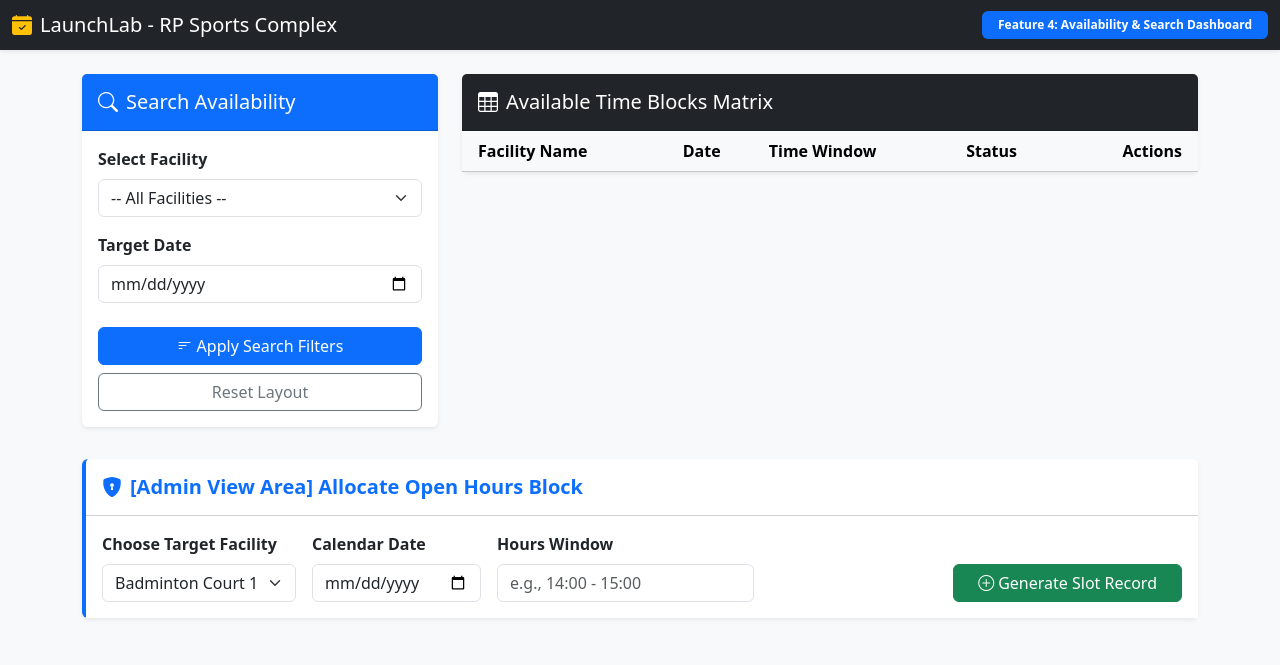
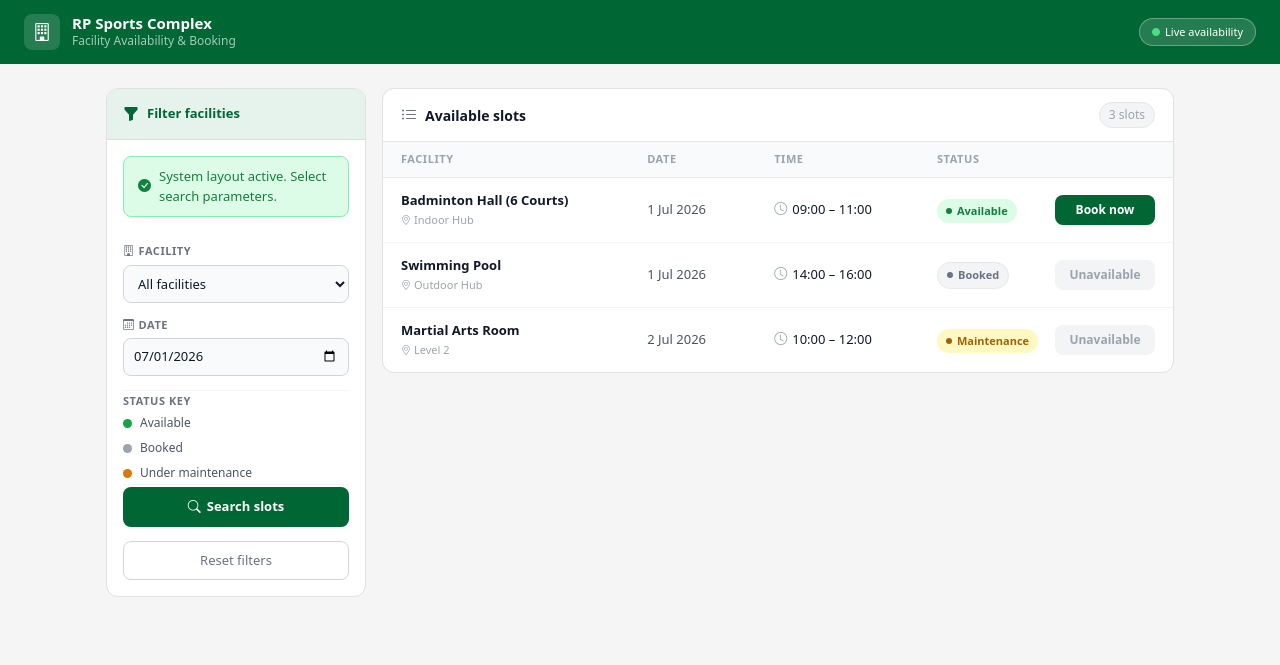
Before and after one commit to WeiXiangWee/C270-DevOps-Team5, a Node server app: page /availability in a window 1280 px wide. Shown: the top 665 px of the page. Run offline with Node 20, Linux system fonts and the light colour scheme; lists and menus that the app fills with data are empty.

Commit message:
search v2 , updated with theme

```diff
--- a/views/search.ejs
+++ b/views/search.ejs
@@ -3,124 +3,350 @@
 <head>
   <meta charset="UTF-8">
   <meta name="viewport" content="width=device-width, initial-scale=1.0">
-    <title>RP Facility Availability & Search</title>
+  <title>Facility Availability – RP Sports Complex</title>
   <link href="https://cdn.jsdelivr.net/npm/bootstrap@5.3.3/dist/css/bootstrap.min.css" rel="stylesheet">
   <link href="https://cdn.jsdelivr.net/npm/bootstrap-icons@1.11.3/font/bootstrap-icons.min.css" rel="stylesheet">
+  <style>
+    :root {
+      --rp-green: #006633;
+      --rp-green-dark: #004d26;
+      --rp-green-pale: #e6f2ec;
+      --rp-green-mid: #cce5d6;
+    }
+
+    * { box-sizing: border-box; }
+    body { background: #f4f5f4; font-family: system-ui, -apple-system, sans-serif; }
+
+    /* ── Top bar ── */
+    .topbar {
+      background: var(--rp-green);
+      padding: 14px 24px;
+      display: flex;
+      align-items: center;
+      justify-content: space-between;
+    }
+    .topbar-left { display: flex; align-items: center; gap: 12px; }
+    .topbar-logo {
+      width: 36px; height: 36px; border-radius: 8px;
+      background: rgba(255,255,255,0.15);
+      display: flex; align-items: center; justify-content: center;
+    }
+    .topbar-logo i { color: #fff; font-size: 18px; }
+    .topbar-title { color: #fff; font-size: 15px; font-weight: 600; line-height: 1.2; }
+    .topbar-sub { color: rgba(255,255,255,0.65); font-size: 12px; }
+    .topbar-badge {
+      background: rgba(255,255,255,0.15);
+      color: #fff;
+      font-size: 11px;
+      padding: 5px 12px;
+      border-radius: 20px;
+      border: 0.5px solid rgba(255,255,255,0.3);
+      display: flex; align-items: center; gap: 5px;
+    }
+
+    /* ── Layout ── */
+    .page-content {
+      max-width: 1100px;
+      margin: 24px auto;
+      padding: 0 16px;
+      display: grid;
+      grid-template-columns: 260px 1fr;
+      gap: 16px;
+      align-items: start;
+    }
+
+    /* ── Filter panel ── */
+    .filter-panel {
+      background: #fff;
+      border: 0.5px solid #dde3dd;
+      border-radius: 12px;
+      overflow: hidden;
+    }
+    .filter-header {
+      background: var(--rp-green-pale);
+      border-bottom: 0.5px solid var(--rp-green-mid);
+      padding: 13px 16px;
+      display: flex; align-items: center; gap: 8px;
+    }
+    .filter-header i { color: var(--rp-green); font-size: 16px; }
+    .filter-header span { font-size: 13px; font-weight: 600; color: var(--rp-green); }
+    .filter-body { padding: 16px; display: flex; flex-direction: column; gap: 14px; }
+
+    .field-label {
+      font-size: 11px; font-weight: 600;
+      color: #6b7280;
+      letter-spacing: 0.05em;
+      text-transform: uppercase;
+      margin-bottom: 5px;
+      display: flex; align-items: center; gap: 4px;
+    }
+    .filter-body select,
+    .filter-body input[type="date"] {
+      width: 100%; font-size: 13px;
+      padding: 8px 10px;
+      border: 0.5px solid #d1d5db;
+      border-radius: 8px;
+      background: #f9fafb;
+      color: #111827;
+    }
+
+    .divider { border: none; border-top: 0.5px solid var(--rp-green-mid); margin: 2px 0; }
+
+    .legend { display: flex; flex-direction: column; gap: 7px; }
+    .legend-row { display: flex; align-items: center; gap: 8px; font-size: 12px; color: #4b5563; }
+    .legend-dot { width: 9px; height: 9px; border-radius: 50%; flex-shrink: 0; }
+    .dot-avail  { background: #16a34a; }
+    .dot-booked { background: #9ca3af; }
+    .dot-maint  { background: #d97706; }
+
+    .btn-search {
+      width: 100%; padding: 10px;
+      background: var(--rp-green); color: #fff;
+      border: none; border-radius: 8px;
+      font-size: 13px; font-weight: 600;
+      display: flex; align-items: center; justify-content: center; gap: 6px;
+    }
+
+    .btn-reset {
+      width: 100%; padding: 9px;
+      background: transparent; color: #6b7280;
+      border: 0.5px solid #d1d5db; border-radius: 8px;
+      font-size: 13px;
+    }
+
+    /* ── Results panel ── */
+    .results-panel {
+      background: #fff;
+      border: 0.5px solid #dde3dd;
+      border-radius: 12px;
+      overflow: hidden;
+    }
+    .results-header {
+      padding: 13px 18px;
+      border-bottom: 0.5px solid #e5e7eb;
+      display: flex; align-items: center; justify-content: space-between;
+    }
+    .results-header-left { display: flex; align-items: center; gap: 8px; }
+    .results-header-left i { font-size: 16px; color: #6b7280; }
+    .results-title { font-size: 14px; font-weight: 600; color: #111827; }
+    .results-count {
+      font-size: 12px; color: #9ca3af;
+      background: #f3f4f6;
+      padding: 3px 9px; border-radius: 20px;
+      border: 0.5px solid #e5e7eb;
+    }
+
+    /* ── Column header ── */
+    .slot-head {
+      display: grid;
+      grid-template-columns: 2fr 1fr 1.3fr 110px 100px;
+      padding: 9px 18px;
+      background: #f9fafb;
+      border-bottom: 0.5px solid #e5e7eb;
+      gap: 8px;
+    }
+    .col-label {
+      font-size: 11px; font-weight: 600;
+      color: #9ca3af;
+      letter-spacing: 0.05em;
+      text-transform: uppercase;
+    }
+
+    /* ── Slot rows ── */
+    .slot-list { display: flex; flex-direction: column; }
+    .slot-row {
+      display: grid;
+      grid-template-columns: 2fr 1fr 1.3fr 110px 100px;
+      align-items: center;
+      padding: 13px 18px;
+      border-bottom: 0.5px solid #f3f4f6;
+      gap: 8px;
+    }
+    .slot-row:last-child { border-bottom: none; }
+
+    .facility-name { font-size: 13px; font-weight: 600; color: #111827; }
+    .facility-type { font-size: 11px; color: #9ca3af; margin-top: 2px; display: flex; align-items: center; gap: 3px; }
+    .slot-date { font-size: 13px; color: #4b5563; }
+    .slot-time { font-size: 13px; color: #111827; display: flex; align-items: center; gap: 5px; }
+    .slot-time i { font-size: 13px; color: #9ca3af; }
+
+    /* Status pills */
+    .pill {
+      display: inline-flex; align-items: center; gap: 5px;
+      padding: 4px 9px; border-radius: 20px;
+      font-size: 11px; font-weight: 600;
+    }
+    .pill-dot { width: 6px; height: 6px; border-radius: 50%; background: currentColor; }
+    .pill-avail  { background: #dcfce7; color: #15803d; }
+    .pill-booked { background: #f3f4f6; color: #6b7280; border: 0.5px solid #e5e7eb; }
+    .pill-maint  { background: #fef9c3; color: #a16207; }
+
+    /* Action buttons */
+    .btn-book {
+      padding: 6px 13px; font-size: 12px; font-weight: 600;
+      border-radius: 8px; border: none; width: 100%;
+    }
+    .btn-book-active { background: var(--rp-green); color: #fff; }
+    .btn-book-inactive { background: #f3f4f6; color: #9ca3af; }
+
+    /* Flash messages */
+    .flash-success {
+      background: #dcfce7; color: #15803d;
+      border: 0.5px solid #86efac;
+      border-radius: 8px; padding: 10px 14px;
+      font-size: 13px; margin-bottom: 12px;
+      display: flex; align-items: center; gap: 8px;
+    }
+
+    /* Responsive */
+    @media (max-width: 768px) {
+      .page-content { grid-template-columns: 1fr; }
+      .slot-head,
+      .slot-row { grid-template-columns: 1fr 1fr; }
+      .slot-head .col-label:nth-child(n+3),
+      .slot-row > *:nth-child(n+3) { display: none; }
+    }
+  </style>
 </head>
-<body class="bg-light">
+<body>
 
-    <nav class="navbar navbar-dark bg-dark mb-4 shadow-sm">
-        <div class="container-fluid">
-            <span class="navbar-brand mb-0 h1">
-                <i class="bi bi-calendar-check-fill me-2 text-warning"></i>LaunchLab - RP Sports Complex
-            </span>
-            <span class="badge bg-primary px-3 py-2">Feature 4: Availability & Search Dashboard</span>
+  <!-- ── Top bar ── -->
+  <nav class="topbar">
+    <div class="topbar-left">
+      <div class="topbar-logo">
+        <i class="bi bi-building"></i>
+      </div>
+      <div>
+        <div class="topbar-title">RP Sports Complex</div>
+        <div class="topbar-sub">Facility Availability &amp; Booking</div>
+      </div>
+    </div>
+    <div class="topbar-badge">
+      <i class="bi bi-circle-fill" style="font-size:8px; color:#4ade80;"></i>
+      Live availability
     </div>
   </nav>
 
-    <div class="container">
-        <div class="row">
+  <!-- ── Page body ── -->
+  <div class="page-content">
 
-            <div class="col-lg-4 mb-4">
-                <div class="card shadow-sm border-0">
-                    <div class="card-header bg-primary text-white py-3">
-                        <h5 class="card-title mb-0"><i class="bi bi-search me-2"></i>Search Availability</h5>
+    <!-- Filter panel -->
+    <div class="filter-panel">
+      <div class="filter-header">
+        <i class="bi bi-funnel-fill"></i>
+        <span>Filter facilities</span>
       </div>
-                    <div class="card-body">
-                        <form id="searchForm" class="row g-3">
-                            <div class="col-12">
-                                <label for="searchFacility" class="form-label fw-bold">Select Facility</label>
-                                <select id="searchFacility" class="form-select">
-                                    <option value="">-- All Facilities --</option>
-                                    <option value="Badminton Court 1">Badminton Court 1</option>
+      <div class="filter-body">
+
+        <!-- Demo Mock Success Banner Layout -->
+        <div class="flash-success">
+          <i class="bi bi-check-circle-fill"></i> System layout active. Select search parameters.
+        </div>
+
+        <form onsubmit="return false;">
+          <div style="margin-bottom: 14px;">
+            <div class="field-label"><i class="bi bi-building"></i> Facility</div>
+            <select name="facility">
+              <option value="">All facilities</option>
               <option value="Competition Hall">Competition Hall</option>
+              <option value="Badminton Hall (6 Courts)">Badminton Hall (6 Courts)</option>
+              <option value="Table Tennis Hall (6 Tables)">Table Tennis Hall (6 Tables)</option>
+              <option value="Multi-Purpose Hall">Multi-Purpose Hall</option>
+              <option value="Tennis / Basketball / Futsal Court">Tennis / Basketball / Futsal Court</option>
+              <option value="Football and Rugby Field">Football and Rugby Field</option>
               <option value="Swimming Pool">Swimming Pool</option>
-                                    <option value="Football Field">Football Field</option>
+              <option value="Martial Arts Room">Martial Arts Room</option>
             </select>
           </div>
 
-                            <div class="col-12">
-                                <label for="searchDate" class="form-label fw-bold">Target Date</label>
-                                <input type="date" id="searchDate" class="form-control">
+          <div style="margin-bottom: 14px;">
+            <div class="field-label"><i class="bi bi-calendar3"></i> Date</div>
+            <input type="date" name="date" value="2026-07-01">
           </div>
 
-                            <div class="col-12 d-grid gap-2 pt-2">
-                                <button type="button" class="btn btn-primary" onclick="renderSlots()">
-                                    <i class="bi bi-filter-left me-1"></i>Apply Search Filters
-                                </button>
-                                <button type="button" class="btn btn-outline-secondary" onclick="resetFilters()">
-                                    Reset Layout
-                                </button>
-                            </div>
-                        </form>
-                    </div>
+          <hr class="divider">
+
+          <div>
+            <div class="field-label">Status key</div>
+            <div class="legend">
+              <div class="legend-row"><div class="legend-dot dot-avail"></div> Available</div>
+              <div class="legend-row"><div class="legend-dot dot-booked"></div> Booked</div>
+              <div class="legend-row"><div class="legend-dot dot-maint"></div> Under maintenance</div>
             </div>
           </div>
 
-            <div class="col-lg-8 mb-4">
-                <div class="card shadow-sm border-0">
-                    <div class="card-header bg-dark text-white py-3">
-                        <h5 class="card-title mb-0"><i class="bi bi-table me-2"></i>Available Time Blocks Matrix</h5>
-                    </div>
-                    <div class="card-body p-0">
-                        <div class="table-responsive">
-                            <table class="table table-hover align-middle mb-0">
-                                <thead class="table-light">
-                                    <tr>
-                                        <th scope="col" class="ps-3">Facility Name</th>
-                                        <th scope="col">Date</th>
-                                        <th scope="col">Time Window</th>
-                                        <th scope="col">Status</th>
-                                        <th scope="col" class="text-end pe-3">Actions</th>
-                                    </tr>
-                                </thead>
-                                <tbody id="slotsTableBody">
-                                    </tbody>
-                            </table>
-                        </div>
-                    </div>
+          <hr class="divider">
+
+          <button type="button" class="btn-search">
+            <i class="bi bi-search"></i> Search slots
+          </button>
+        </form>
+
+        <button type="button" class="btn-reset">Reset filters</button>
+
       </div>
     </div>
 
-        </div> <div class="row mt-2">
-            <div class="col-12 mb-5">
-                <div class="card shadow-sm border-0 border-start border-primary border-4">
-                    <div class="card-header bg-white py-3">
-                        <h5 class="card-title mb-0 text-primary fw-bold">
-                            <i class="bi bi-shield-lock-fill me-2"></i>[Admin View Area] Allocate Open Hours Block
-                        </h5>
+    <!-- Results panel -->
+    <div class="results-panel">
+      <div class="results-header">
+        <div class="results-header-left">
+          <i class="bi bi-list-ul"></i>
+          <span class="results-title">Available slots</span>
         </div>
-                    <div class="card-body bg-white">
-                        <form id="addSlotForm" class="row row-cols-md-auto g-3 align-items-end">
-                            <div class="col-12">
-                                <label for="newFacility" class="form-label fw-bold">Choose Target Facility</label>
-                                <select id="newFacility" class="form-select">
-                                    <option value="Badminton Court 1">Badminton Court 1</option>
-                                    <option value="Competition Hall">Competition Hall</option>
-                                    <option value="Swimming Pool">Swimming Pool</option>
-                                    <option value="Football Field">Football Field</option>
-                                </select>
+        <span class="results-count">3 slots</span>
       </div>
 
-                            <div class="col-12">
-                                <label for="newDate" class="form-label fw-bold">Calendar Date</label>
-                                <input type="date" id="newDate" class="form-control" required>
+      <div class="slot-head">
+        <div class="col-label">Facility</div>
+        <div class="col-label">Date</div>
+        <div class="col-label">Time</div>
+        <div class="col-label">Status</div>
+        <div class="col-label"></div>
       </div>
 
-                            <div class="col-12">
-                                <label for="newTime" class="form-label fw-bold">Hours Window</label>
-                                <input type="text" id="newTime" class="form-control" placeholder="e.g., 14:00 - 15:00" required>
+      <div class="slot-list">
+
+        <!-- Mock Row 1: Available -->
+        <div class="slot-row">
+          <div>
+            <div class="facility-name">Badminton Hall (6 Courts)</div>
+            <div class="facility-type"><i class="bi bi-geo-alt" style="font-size:10px;"></i> Indoor Hub</div>
+          </div>
+          <div class="slot-date">1 Jul 2026</div>
+          <div class="slot-time"><i class="bi bi-clock"></i> 09:00 – 11:00</div>
+          <div><span class="pill pill-avail"><span class="pill-dot"></span>Available</span></div>
+          <div><button class="btn-book btn-book-active">Book now</button></div>
         </div>
 
-                            <div class="col-12 ms-auto pt-2">
-                                <button type="button" class="btn btn-success px-4" onclick="addNewSlot()">
-                                    <i class="bi bi-plus-circle me-1"></i>Generate Slot Record
-                                </button>
+        <!-- Mock Row 2: Booked -->
+        <div class="slot-row">
+          <div>
+            <div class="facility-name">Swimming Pool</div>
+            <div class="facility-type"><i class="bi bi-geo-alt" style="font-size:10px;"></i> Outdoor Hub</div>
           </div>
-                        </form>
+          <div class="slot-date">1 Jul 2026</div>
+          <div class="slot-time"><i class="bi bi-clock"></i> 14:00 – 16:00</div>
+          <div><span class="pill pill-booked"><span class="pill-dot"></span>Booked</span></div>
+          <div><button class="btn-book btn-book-inactive" disabled>Unavailable</button></div>
         </div>
+
+        <!-- Mock Row 3: Maintenance -->
+        <div class="slot-row">
+          <div>
+            <div class="facility-name">Martial Arts Room</div>
+            <div class="facility-type"><i class="bi bi-geo-alt" style="font-size:10px;"></i> Level 2</div>
           </div>
+          <div class="slot-date">2 Jul 2026</div>
+          <div class="slot-time"><i class="bi bi-clock"></i> 10:00 – 12:00</div>
+          <div><span class="pill pill-maint"><span class="pill-dot"></span>Maintenance</span></div>
+          <div><button class="btn-book btn-book-inactive" disabled>Unavailable</button></div>
+        </div>
+
       </div>
     </div>
 
-    </div>
+  </div><!-- /.page-content -->
+
+</body>
+</html>
```
Lines whose indentation alone changed are shown as unchanged.
